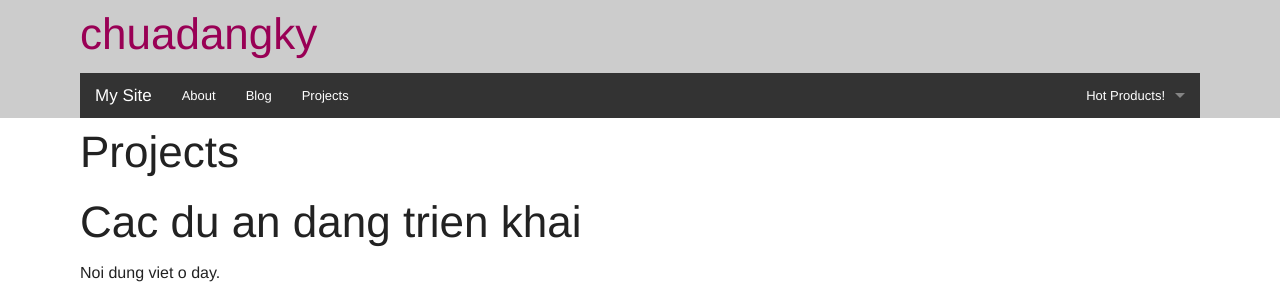
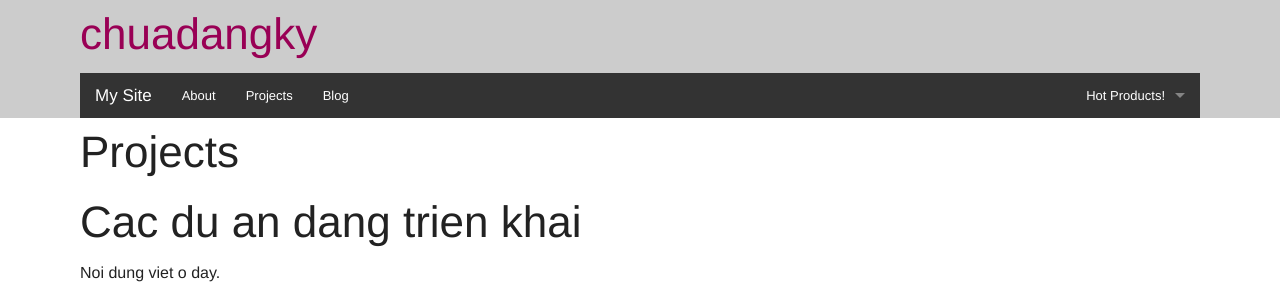
Before and after one commit to novakid/chuadangky, a Jekyll site: the page built from cdk_projects.md, in a window 1280 px wide. Shown: the top 284 px of the page. Built offline with Jekyll 4.4.1, drawn with Linux system fonts in a browser that asks for light colours.

Commit message:
sorting site menu

```diff
--- a/_includes/site_nav.html
+++ b/_includes/site_nav.html
@@ -20,11 +20,14 @@
 
     <!-- Left Nav Section -->
     <ul class="left">
-    	{% for page in site.pages %}
-    	{% if page.tags == "topnav" %}
-      		<li><a href="{{ site.baseurl }}{{ page.url }}">{{ page.title }}</a></li>
-	{% endif %}
-	{% endfor %}
+
+      {% assign sorted_pages = (site.pages | sort: 'weight') %}
+      {% for page in sorted_pages %}
+        {% if page.tags == "topnav" %}
+          <li><a href="{{ site.baseurl }}{{ page.url }}">{{ page.title }}</a></li>
+        {% endif %}
+      {% endfor %}
+
     </ul>
   </section>
 </nav>
--- a/cdk_projects.md
+++ b/cdk_projects.md
@@ -12,7 +13,7 @@ Noi dung viet o day.
 <ul>
 	{% for page in site.pages %}
 	{% if page.tags == "project" %}
-	<li><a href="{{ site.baseurl }}/{{ page.url }}">{{ page.title }}</a></li>
+	<li><a href="{{ site.baseurl }}{{ page.url }}">{{ page.title }}</a></li>
 	{% endif %}
 	{% endfor %}
 </ul>
```
Also changed, not shown: other parts of cdk_projects.md (+1 -0 lines), cdk_about.md (+1 -0 lines), cdk_blog.md (+1 -0 lines).
